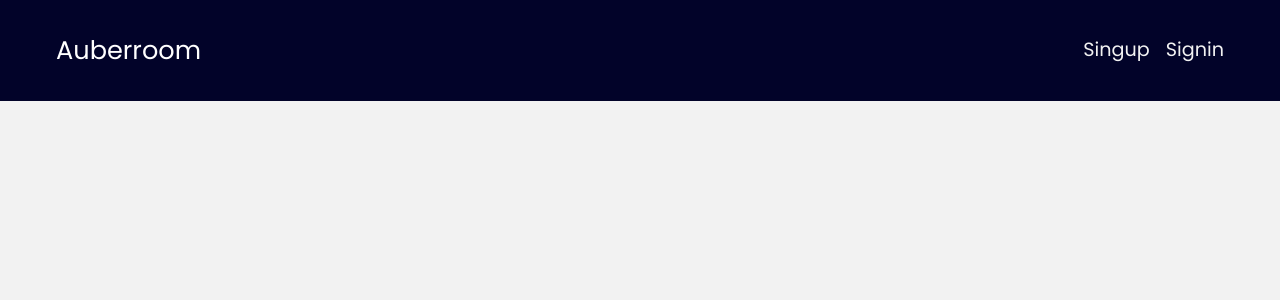
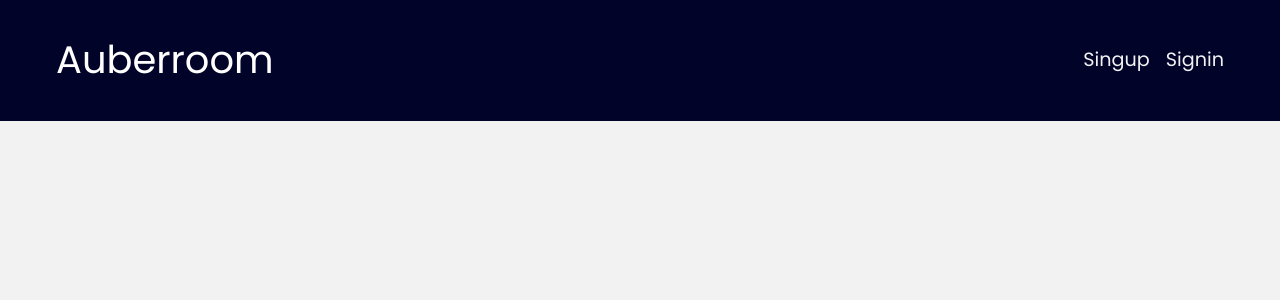
Before and after one commit to SyedZawwarAhmed/Hotel-Booking-Web-App, a React (Create React App) app in the folder client/: page / in a window 1280 px wide. Shown: the top 300 px of the page. Built offline with nearby package versions, Linux system fonts and the light colour scheme; a web font is replaced by a local one.

Commit message:
update Navbar.css

```diff
--- a/client/src/stylesheets/Navbar.css
+++ b/client/src/stylesheets/Navbar.css
@@ -9,10 +9,13 @@
   align-items: center;
 }
 
+.logo {
+  font-size: clamp(1rem, 2vw, 1.2rem);
+}
+
 .logo h1 {
+  margin: 0;
   color: white;
-  margin: 0;
-  font-size: clamp(1.5rem, 2vw, 2rem)
 }
 
 .nav-buttons {
@@ -23,12 +26,16 @@
   align-self: flex-end;
   margin-left: 1rem;
   color: var(--lg);
-  font-size: clamp(1rem, 2vw, 1.2rem)
+  font-size: clamp(1rem, 2vw, 1.2rem);
 }
 
 .user-name {
   color: white;
   margin: 0;
+}
+
+.user-name img {
+  width: 2rem;
 }
 
 .signout-btn {
@@ -39,8 +46,8 @@
   color: white;
 }
 
-.ant-space, .ant-space * {
+.ant-space,
+.ant-space * {
   display: flex;
   align-items: center;
-
 }
```
